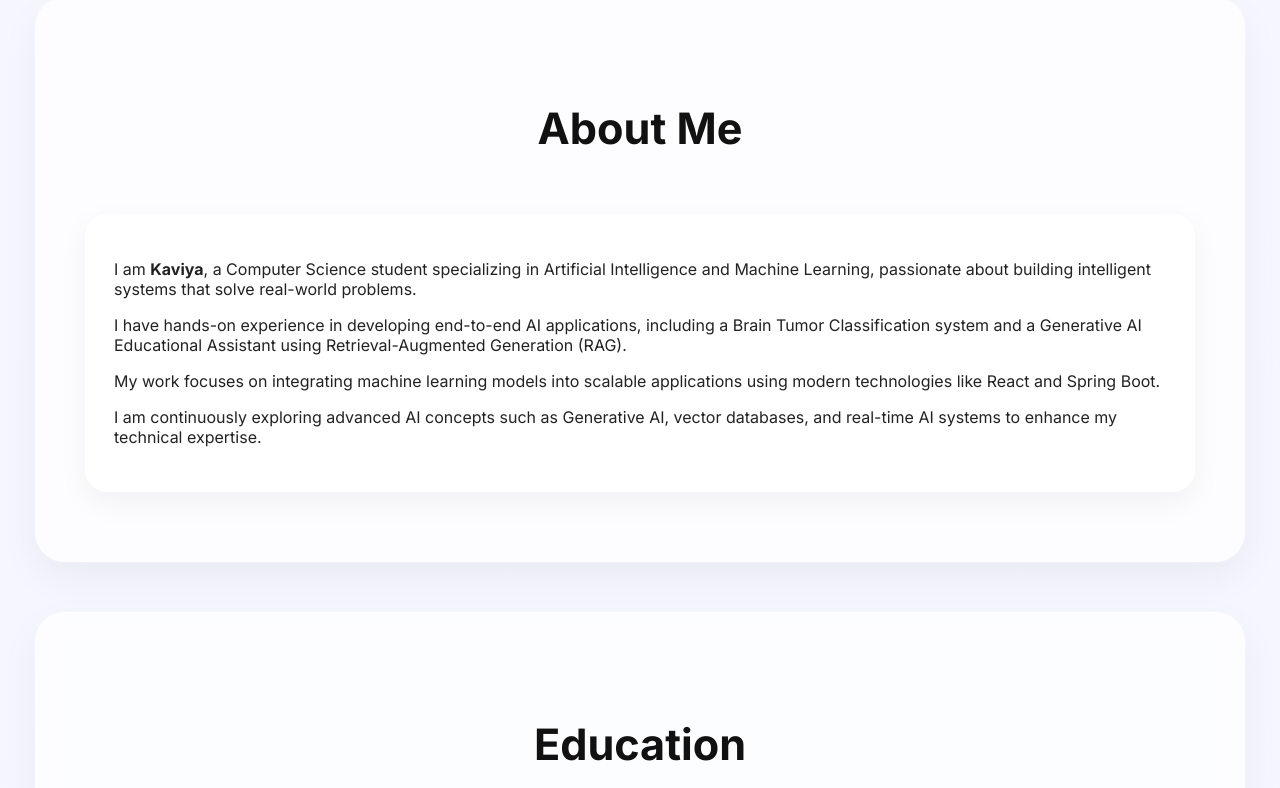
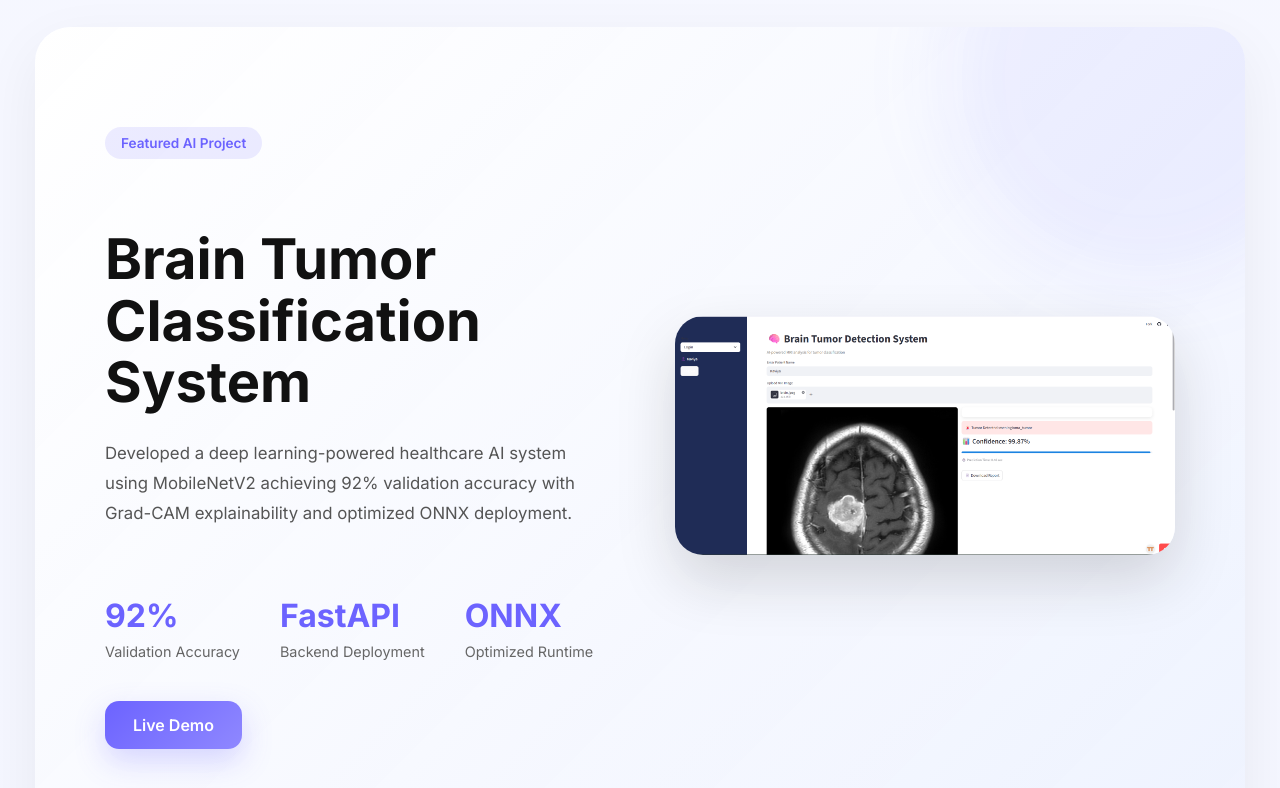
Before and after one commit to Kaviya-Balamurugan/portfolio, a React (Create React App) app: page / in a window 1280 px wide. Shown: the part 1160-1948 px from the top of the page. Built offline with nearby package versions, Linux system fonts and the light colour scheme.

Commit message:
Added featured AI showcase section

```diff
--- a/src/App.css
+++ b/src/App.css
@@ -1150,3 +1150,166 @@ body::after {
     transform: translate(0, 0);
   }
 }
+
+/* ===== FEATURED PROJECT ===== */
+
+.featured-project {
+  display: flex;
+  align-items: center;
+  justify-content: space-between;
+
+  gap: 70px;
+
+  padding: 100px 70px;
+
+  margin: 80px 0;
+
+  background: linear-gradient(
+    135deg,
+    rgba(255,255,255,0.95),
+    rgba(238,242,255,0.9)
+  );
+
+  border-radius: 35px;
+
+  position: relative;
+  overflow: hidden;
+
+  box-shadow:
+    0 20px 60px rgba(0,0,0,0.06);
+}
+
+/* Glow Effect */
+.featured-project::before {
+  content: "";
+
+  position: absolute;
+
+  width: 400px;
+  height: 400px;
+
+  background: rgba(108,99,255,0.08);
+
+  border-radius: 50%;
+
+  top: -150px;
+  right: -100px;
+
+  filter: blur(40px);
+}
+
+/* LEFT */
+.featured-left {
+  flex: 1;
+  z-index: 2;
+}
+
+/* LABEL */
+.featured-label {
+  display: inline-block;
+
+  background: rgba(108,99,255,0.12);
+  color: #6c63ff;
+
+  padding: 8px 16px;
+
+  border-radius: 999px;
+
+  font-size: 0.85rem;
+  font-weight: 600;
+
+  margin-bottom: 24px;
+}
+
+/* TITLE */
+.featured-project h2 {
+  text-align: left;
+
+  font-size: 3.5rem;
+  line-height: 1.1;
+
+  margin-bottom: 24px;
+
+  color: #111;
+}
+
+/* DESCRIPTION */
+.featured-project p {
+  font-size: 1.05rem;
+  line-height: 1.8;
+
+  color: #555;
+
+  margin-bottom: 35px;
+
+  max-width: 600px;
+}
+
+/* METRICS */
+.featured-metrics {
+  display: flex;
+  gap: 40px;
+
+  margin-bottom: 40px;
+
+  flex-wrap: wrap;
+}
+
+.featured-metrics h3 {
+  font-size: 2rem;
+  color: #6c63ff;
+
+  margin-bottom: 6px;
+}
+
+.featured-metrics span {
+  color: #666;
+  font-size: 0.9rem;
+}
+
+/* RIGHT */
+.featured-right {
+  flex: 1;
+  z-index: 2;
+}
+
+.featured-right img {
+  width: 100%;
+
+  border-radius: 28px;
+
+  box-shadow:
+    0 25px 60px rgba(0,0,0,0.15);
+
+  transition: 0.4s;
+}
+
+.featured-right img:hover {
+  transform: scale(1.02);
+}
+
+/* ===== RESPONSIVE ===== */
+
+@media (max-width: 950px) {
+
+  .featured-project {
+    flex-direction: column;
+
+    padding: 70px 30px;
+
+    text-align: center;
+  }
+
+  .featured-project h2 {
+    text-align: center;
+    font-size: 2.6rem;
+  }
+
+  .featured-left {
+    text-align: center;
+  }
+
+  .featured-metrics {
+    justify-content: center;
+  }
+}
--- a/src/App.js
+++ b/src/App.js
@@ -9,7 +9,8 @@ import Experience from "./components/Experience";
 import Achievements from "./components/Achievements";
 import WhatIDo from "./components/WhatIDo";
 import Reveal from "./components/Reveal";
-import Footer from "./components/Footer"; // ✅ use this
+import Footer from "./components/Footer";
+import FeaturedProject from "./components/FeaturedProject";
 import "./App.css";
 
 function App() {
@@ -20,6 +21,9 @@ function App() {
       <main>
 
         <Hero />
+        <Reveal>
+          <FeaturedProject />
+        </Reveal>
 
         <Reveal>
           <About />
--- /dev/null
+++ b/src/components/FeaturedProject.js
@@ -0,0 +1,74 @@
+import brainDet from "../assets/brain_det.png";
+
+function FeaturedProject() {
+  return (
+    <section className="featured-project">
+
+      {/* LEFT */}
+      <div className="featured-left">
+
+        <div className="featured-label">
+          Featured AI Project
+        </div>
+
+        <h2>
+          Brain Tumor Classification System
+        </h2>
+
+        <p>
+          Developed a deep learning-powered healthcare AI system using
+          MobileNetV2 achieving 92% validation accuracy with Grad-CAM
+          explainability and optimized ONNX deployment.
+        </p>
+
+        {/* METRICS */}
+        <div className="featured-metrics">
+
+          <div>
+            <h3>92%</h3>
+            <span>Validation Accuracy</span>
+          </div>
+
+          <div>
+            <h3>FastAPI</h3>
+            <span>Backend Deployment</span>
+          </div>
+
+          <div>
+            <h3>ONNX</h3>
+            <span>Optimized Runtime</span>
+          </div>
+
+        </div>
+
+        {/* BUTTON */}
+        <div className="hero-buttons">
+
+          <a
+            href="https://brain-tumor-app-th2lex7glc6kubgupwet3q.streamlit.app/"
+            target="_blank"
+            rel="noopener noreferrer"
+            className="btn-primary"
+          >
+            Live Demo
+          </a>
+
+        </div>
+
+      </div>
+
+      {/* RIGHT */}
+      <div className="featured-right">
+
+        <img
+          src={brainDet}
+          alt="Brain Tumor"
+        />
+
+      </div>
+
+    </section>
+  );
+}
+
+export default FeaturedProject;
```
